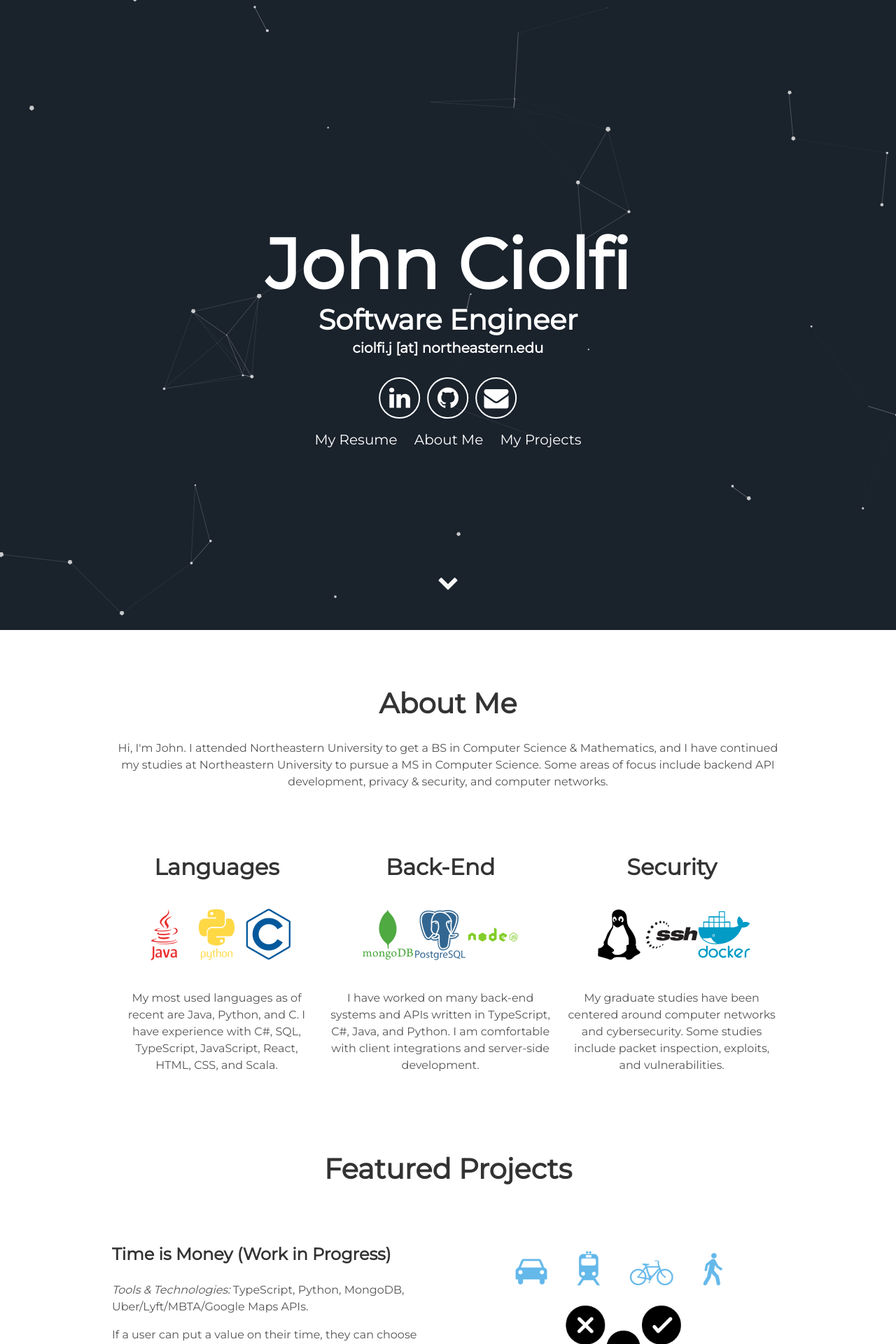
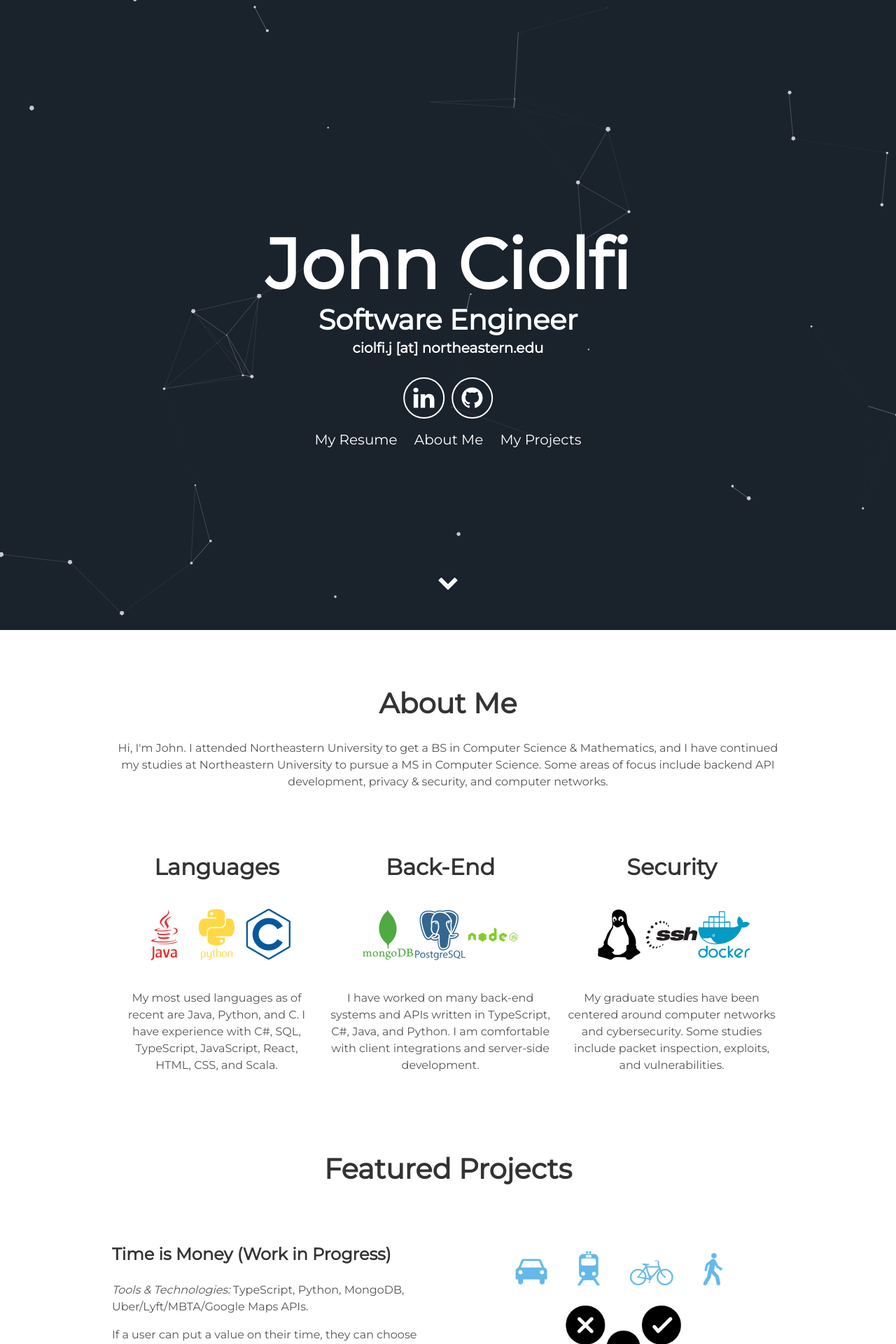
Before and after one commit to jciolfi/jciolfi.github.io, a Jekyll site: the page built from index.html, in a window 1280 px wide. Shown: the top 1920 px of the page at 70% size. Built offline with Jekyll 4.4.1, drawn with Linux system fonts in a browser that asks for light colours.

Commit message:
remove email

```diff
--- a/_includes/header.html
+++ b/_includes/header.html
@@ -8,7 +8,6 @@
       <div class="header-icons">
           <a aria-label="My LinkedIn" target="_blank" href="https://www.linkedin.com/in/johnciolfi/"><i class="icon fa fa-linkedin" aria-hidden="true"></i></a>
           <a aria-label="My Github" target="_blank" href="https://github.com/jciolfi"><i class="icon fa fa-github" aria-hidden="true"></i></a>
-          <a aria-label="Send email" target="_blank" href="mailto:ciolfi.j@northeastern.edu"><i class="icon fa fa-envelope"></i></a>
       </div>
       <div class="header-links">
         <a class="link" target="_blank" href="https://jciolfi.github.io/John%20Ciolfi%20Resume.pdf">My Resume</a>
```
